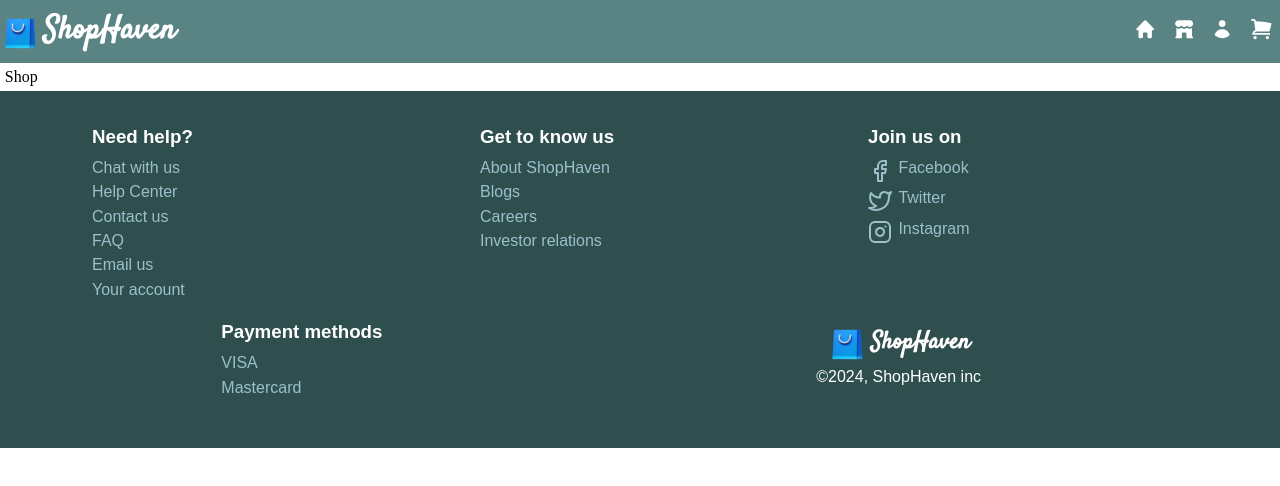
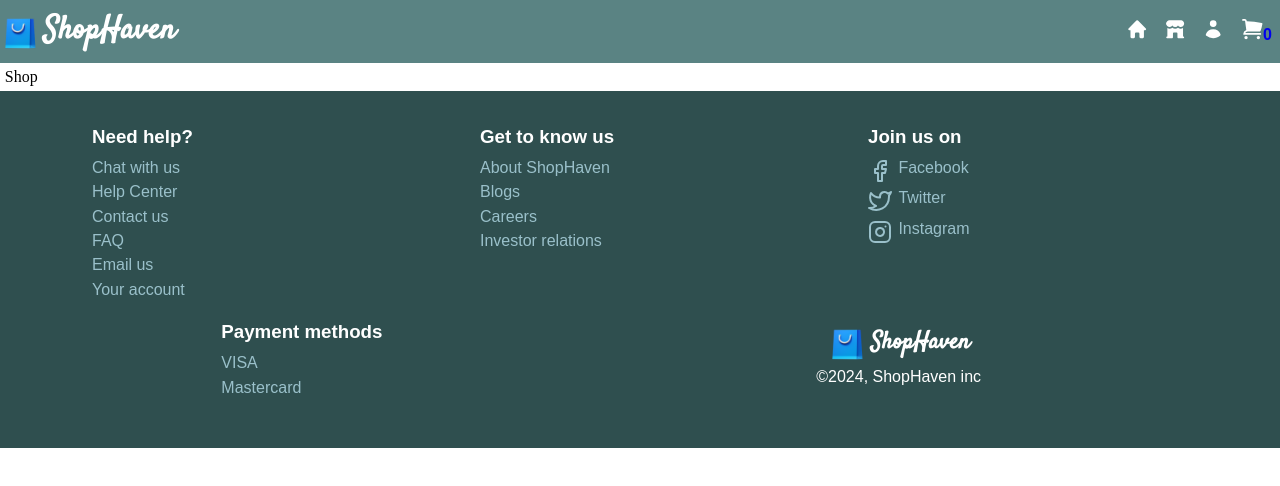
Before and after one commit to Xirlorm/shopping-cart, a React (Vite) app: page /shop in a window 1280 px wide. Shown: the top 486 px of the page. Built offline with nearby package versions, Linux system fonts and the light colour scheme.

Commit message:
Added context and split code

```diff
--- a/src/App.tsx
+++ b/src/App.tsx
@@ -1,86 +1,24 @@
 import styles from './styles/App.module.css'
-import { Outlet, Link } from 'react-router-dom'
-import { ShoppingCartIcon } from '@heroicons/react/20/solid'
-import { UserIcon } from '@heroicons/react/20/solid'
-import Logo from './assets/icons8-shopping-bag-96.png'
-import { Facebook, Instagram, Twitter } from 'react-feather'
-import { HomeIcon } from '@heroicons/react/20/solid'
-import { BuildingStorefrontIcon } from '@heroicons/react/20/solid'
+import AppContext from './context'
+import { Outlet } from 'react-router-dom'
+import Footer from './components/Footer'
+import Header from './components/Header'
+import { useState } from 'react'
 
 function App() {
+  const [itemsInCart, setItemsInCart] = useState(0)
+
   return (
-    <div className={styles.container}>
-      <header className={styles.header}>
-        <Link to='/' className={styles.logo}>
-          <img src={Logo} alt='Site logo' />
-          <h1>ShopHaven</h1>
-        </Link>
-        <nav>
-          <Link to='/'>
-            <HomeIcon className={styles.icon} aria-label='Home icon' />
-          </Link>
-          <Link to='shop'>
-            <BuildingStorefrontIcon className={styles.icon} aria-label='Home icon' />
-          </Link>
-          <Link to='account'>
-            <UserIcon className={styles.icon} aria-label='User icon' />
-          </Link>
-          <Link to='cart'>
-            <ShoppingCartIcon className={styles.icon} aria-label='Cart icon' />
-          </Link>
-        </nav>
-      </header>
-      <main>
-        <Outlet />
-      </main>
-      <section></section>
-      <footer className={styles.footer}>
-        <section className={styles.contact}>
-          <h3>Need help?</h3>
-          <ul>
-            <li><Link to=''>Chat with us</Link></li>
-            <li><Link to=''>Help Center</Link></li>
-            <li><Link to=''>Contact us</Link></li>
-            <li><Link to=''>FAQ</Link></li>
-            <li><Link to=''>Email us</Link></li>
-            <li><Link to=''>Your account</Link></li>
-          </ul>
-        </section>
-        <section>
-          <h3>Get to know us</h3>
-          <ul>
-            <li><Link to=''>About ShopHaven</Link></li>
-            <li><Link to=''>Blogs</Link></li>
-            <li><Link to=''>Careers</Link></li>
-            <li><Link to=''>Investor relations</Link></li>
-          </ul>
-        </section>
-        <section className={styles.socialHandles}>
-          <div>
-            <h3>Join us on</h3>
-            <ul>
-              <li><Link to=''><Facebook size={24} /> Facebook</Link></li>
-              <li><Link to=''><Twitter size={24} /> Twitter</Link></li>
-              <li><Link to=''><Instagram size={24} /> Instagram</Link></li>
-            </ul>
-          </div>
-        </section>
-        <section className={styles.payment}>
-          <h3>Payment methods</h3>
-          <ul>
-            <li><Link to=''>VISA</Link></li>
-            <li><Link to=''>Mastercard</Link></li>
-          </ul>
-        </section>
-        <section>
-          <Link to='/' className={styles.logo}>
-            <img src={Logo} alt='Site logo' />
-            <h1>ShopHaven</h1>
-          </Link>
-          <span>©2024, ShopHaven inc</span>
-        </section>
-      </footer>
-    </div>
+    <AppContext.Provider value={{
+      itemsInCart,
+      setItemsInCart,
+    }}>
+      <div className={styles.container}>
+        <Header />
+        <main><Outlet /></main>
+        <Footer />
+      </div>
+    </AppContext.Provider>
   )
 }
 
--- /dev/null
+++ b/src/components/Footer.tsx
@@ -0,0 +1,57 @@
+import styles from '../styles/App.module.css'
+import { Link } from 'react-router-dom'
+import Logo from '../assets/icons8-shopping-bag-96.png'
+import { Facebook, Instagram, Twitter } from 'react-feather'
+
+function Footer() {
+  return (
+    <footer className={styles.footer}>
+        <section className={styles.contact}>
+          <h3>Need help?</h3>
+          <ul>
+            <li><Link to=''>Chat with us</Link></li>
+            <li><Link to=''>Help Center</Link></li>
+            <li><Link to=''>Contact us</Link></li>
+            <li><Link to=''>FAQ</Link></li>
+            <li><Link to=''>Email us</Link></li>
+            <li><Link to=''>Your account</Link></li>
+          </ul>
+        </section>
+        <section>
+          <h3>Get to know us</h3>
+          <ul>
+            <li><Link to=''>About ShopHaven</Link></li>
+            <li><Link to=''>Blogs</Link></li>
+            <li><Link to=''>Careers</Link></li>
+            <li><Link to=''>Investor relations</Link></li>
+          </ul>
+        </section>
+        <section className={styles.socialHandles}>
+          <div>
+            <h3>Join us on</h3>
+            <ul>
+              <li><Link to=''><Facebook size={24} /> Facebook</Link></li>
+              <li><Link to=''><Twitter size={24} /> Twitter</Link></li>
+              <li><Link to=''><Instagram size={24} /> Instagram</Link></li>
+            </ul>
+          </div>
+        </section>
+        <section className={styles.payment}>
+          <h3>Payment methods</h3>
+          <ul>
+            <li><Link to=''>VISA</Link></li>
+            <li><Link to=''>Mastercard</Link></li>
+          </ul>
+        </section>
+        <section>
+          <Link to='/' className={styles.logo}>
+            <img src={Logo} alt='Site logo' />
+            <h1>ShopHaven</h1>
+          </Link>
+          <span>©2024, ShopHaven inc</span>
+        </section>
+      </footer>
+  )
+}
+
+export default Footer
--- /dev/null
+++ b/src/components/Header.tsx
@@ -0,0 +1,39 @@
+import styles from '../styles/App.module.css'
+import { Link } from 'react-router-dom'
+import { ShoppingCartIcon } from '@heroicons/react/20/solid'
+import { UserIcon } from '@heroicons/react/20/solid'
+import Logo from '../assets/icons8-shopping-bag-96.png'
+import { HomeIcon } from '@heroicons/react/20/solid'
+import { BuildingStorefrontIcon } from '@heroicons/react/20/solid'
+import { useContext } from 'react'
+import AppContext from '../context'
+
+function Header() {
+  const {itemsInCart} = useContext(AppContext)
+
+  return (
+    <header className={styles.header}>
+      <Link to='/' className={styles.logo}>
+        <img src={Logo} alt='Site logo' />
+        <h1>ShopHaven</h1>
+      </Link>
+      <nav>
+        <Link to='/'>
+          <HomeIcon className={styles.icon} aria-label='Home icon' />
+        </Link>
+        <Link to='shop'>
+          <BuildingStorefrontIcon className={styles.icon} aria-label='Home icon' />
+        </Link>
+        <Link to='account'>
+          <UserIcon className={styles.icon} aria-label='User icon' />
+        </Link>
+        <Link to='cart'>
+          <ShoppingCartIcon className={styles.icon} aria-label='Cart icon' />
+          <span>{itemsInCart}</span>
+        </Link>
+      </nav>
+    </header>
+  )
+}
+
+export default Header
--- /dev/null
+++ b/src/context.tsx
@@ -0,0 +1,8 @@
+import { createContext, Dispatch, SetStateAction } from "react";
+
+const AppContext = createContext({
+  itemsInCart: 0 as number,
+  setItemsInCart: (() => {}) as Dispatch<SetStateAction<number>>,
+})
+
+export default AppContext
--- a/src/pages/Home.tsx
+++ b/src/pages/Home.tsx
@@ -1,7 +1,28 @@
 import { Link } from 'react-router-dom'
 import styles from '../styles/App.module.css'
+import { useEffect, useState } from 'react'
+import fetchData from '../utilities/utilities'
+import { Product } from '../utilities/types';
+import Loader from '../components/Loader';
 
 function Home() {
+  const [hotdeals, setHotDeals] = useState(null as (Array<Product> | null));
+
+  useEffect(() => {
+    let ignore = false;
+
+    (function () {
+      fetchData('products?limit=5')
+        .then((items: Array<Product>) => {
+          if (!ignore) setHotDeals(items)
+        })
+    })()
+
+    return () => { ignore = true }
+  }, [])
+
+  if (!hotdeals) return <Loader />
+
   return (
     <section className={styles.home}>
       <div  className={styles.hero}>
@@ -13,10 +34,14 @@ function Home() {
         <Link to='shop'><button className='get-started-btn'>Get started</button></Link>
         <p><i>Shopping from anywhere and at any time.</i></p>
       </section>
+      {hotdeals?.map(item => {
+        return <section>
+            {JSON.stringify(item)}
+            <br />
+          </section>
+      })}
     </section>
   )
 }
 
-// With less, get more
-
 export default Home
--- a/src/styles/App.module.css
+++ b/src/styles/App.module.css
@@ -78,7 +78,7 @@
 
 .icon {
   width: 1.4em;
-  color:  rgb(255, 255, 255);
+  color: rgb(255, 255, 255);
 }
 
 /* ---- Home page ---- */
@@ -124,7 +124,7 @@ footer {
   color: #fff;
   font-weight: 500;
   font-family: sans-serif;
-  padding: 2rem  1.5rem;
+  padding: 2rem 1.5rem;
   margin-bottom: 0;
   display: flex;
   flex-wrap: wrap;
--- /dev/null
+++ b/src/utilities/types.ts
@@ -0,0 +1,13 @@
+export interface Product {
+  title: string,
+  id: number,
+  price: number,
+  description: string,
+  category: string,
+  image: string,
+  rating: {
+    rate: number,
+    count: number,
+  },
+  [key: string]: unknown,
+}
--- a/src/utilities/getShopItems.ts
+++ b/src/utilities/utilities.ts
@@ -1,6 +1,6 @@
-async function fetchData(args: string = '') {
+async function fetchData(args: string = '', optional: object = {}) {
   try {
-    const response = await fetch(`https://fakestoreapi.com/${args}`)
+    const response = await fetch(`https://fakestoreapi.com/${args}`, optional)
 
     if (!response.ok) {
       throw new Error('An error occured while fetching data')
```
Also changed, not shown: src/components/Loader.tsx (+9 -9 lines), src/components/Product.tsx (added, +16 -0 lines).
